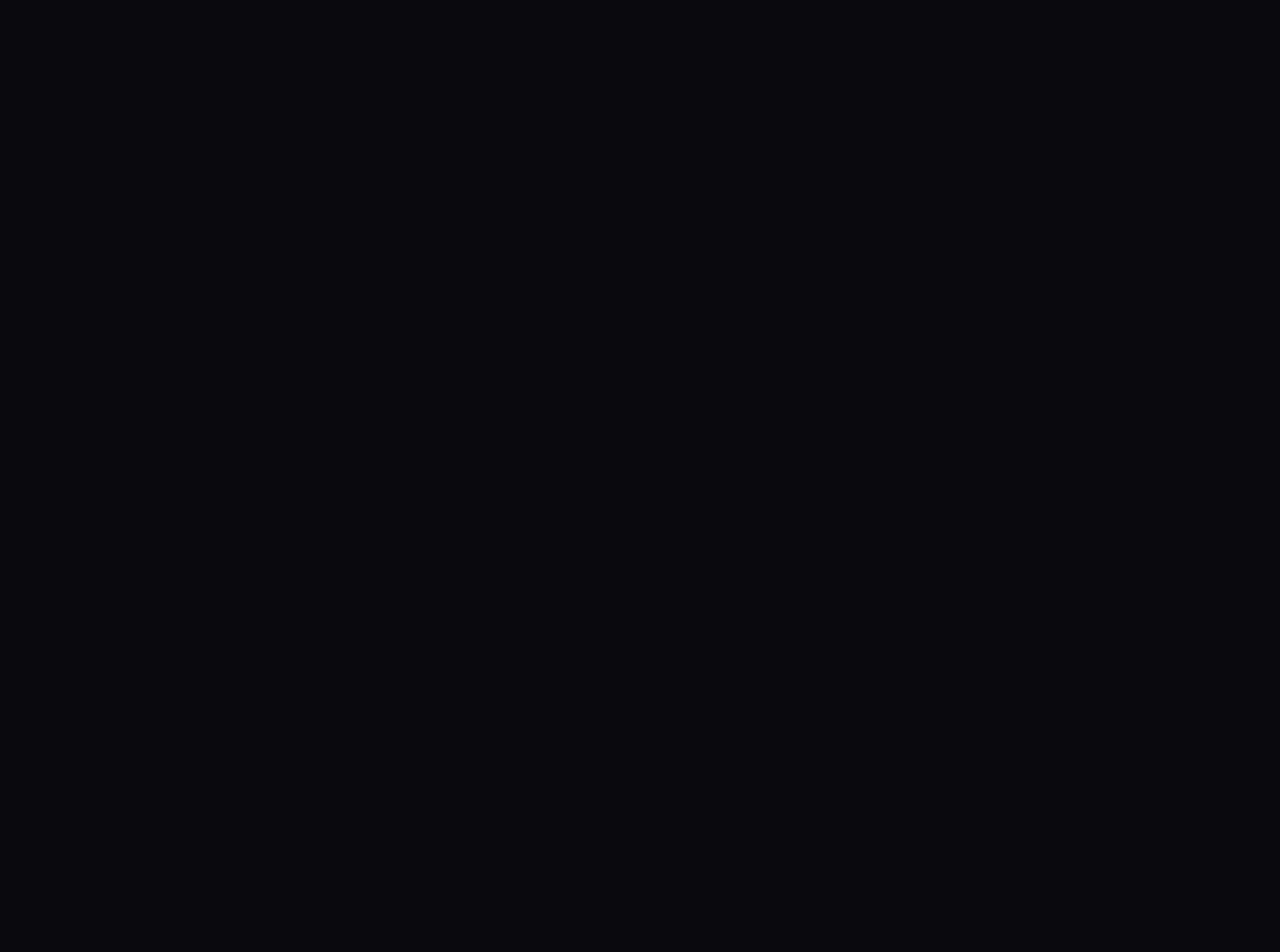
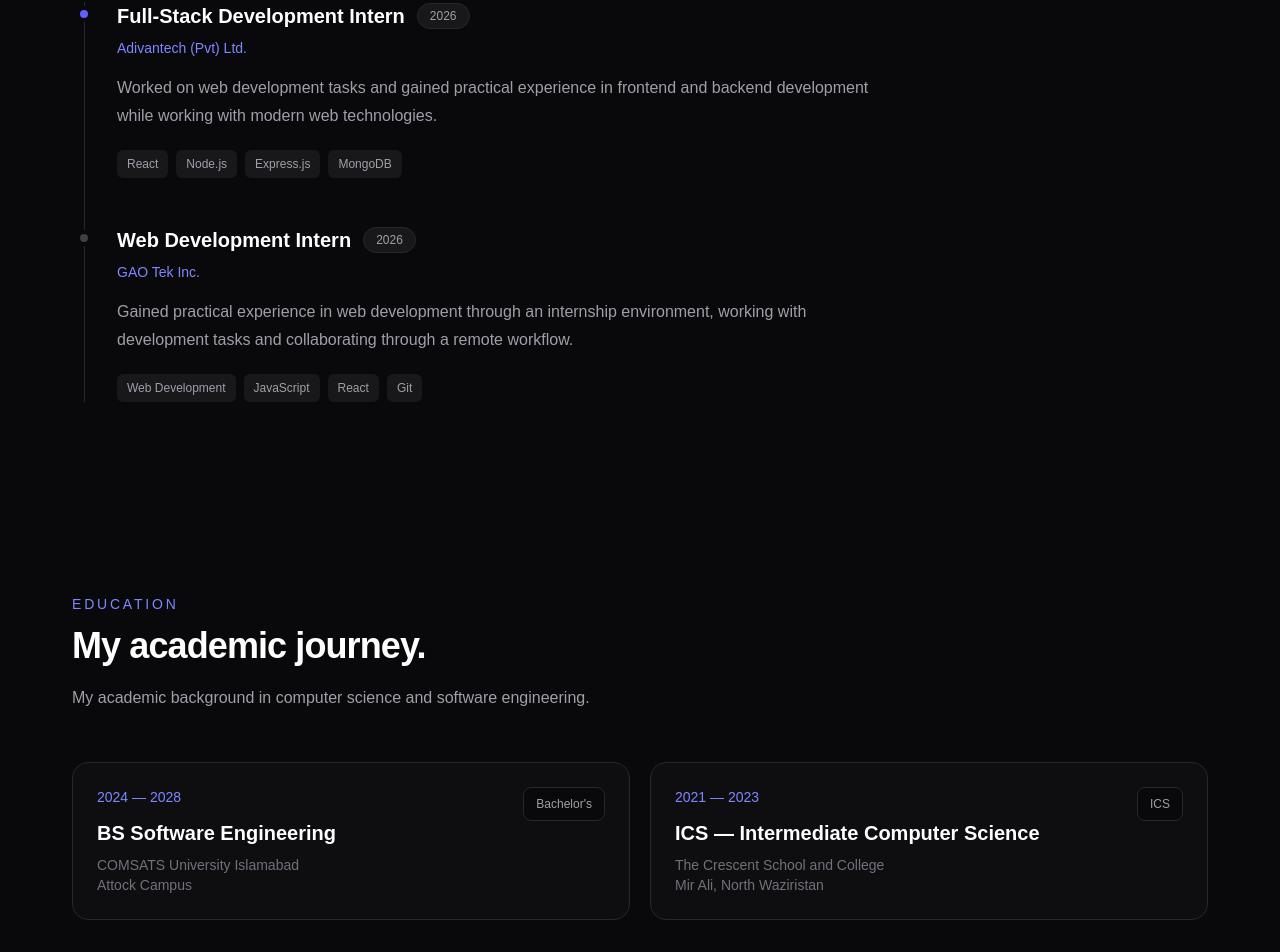
Before and after one commit to asifrahman-codes/my-portfolio, a React (Vite) app: page / in a window 1280 px wide. Shown: the part 2339-3291 px from the top of the page. Before the commit the page ends 2045 px from the top, so only its background shows below. Built offline with nearby package versions, Linux system fonts and the light colour scheme.

Commit message:
feat(portfolio): implement Experience timeline and Education academic background sections

```diff
--- a/src/App.jsx
+++ b/src/App.jsx
@@ -2,6 +2,8 @@ import Navbar from "./components/Navbar";
 import Hero from "./components/Hero";
 import About from "./components/About";
 import Skills from "./components/Skills";
+import Experience from "./components/Experience";
+import Education from "./components/Education";
 
 function App() {
   return (
@@ -12,6 +14,8 @@ function App() {
         <Hero />
         <About />
         <Skills />
+        <Experience />
+        <Education />
       </main>
     </div>
   );
--- a/src/components/Education.jsx
+++ b/src/components/Education.jsx
@@ -0,0 +1,89 @@
+function Education() {
+  return (
+    <section id="education" className="section">
+      <div className="container">
+
+        {/* Section Heading */}
+        <div className="mb-12 max-w-2xl">
+          <p className="mb-3 text-sm font-medium uppercase tracking-[0.2em] text-indigo-400">
+            Education
+          </p>
+
+          <h2 className="text-3xl font-bold tracking-tight text-white sm:text-4xl">
+            My academic journey.
+          </h2>
+
+          <p className="mt-4 leading-8 text-zinc-400">
+            My academic background in computer science and software
+            engineering.
+          </p>
+        </div>
+
+        {/* Education Cards */}
+        <div className="grid gap-5 md:grid-cols-2">
+
+          {/* Bachelor's */}
+          <div className="rounded-2xl border border-zinc-800 bg-zinc-900/40 p-6 transition duration-300 hover:-translate-y-1 hover:border-zinc-700">
+            <div className="flex items-start justify-between gap-4">
+
+              <div>
+                <p className="text-sm font-medium text-indigo-400">
+                  2024 — 2028
+                </p>
+
+                <h3 className="mt-3 text-xl font-semibold text-white">
+                  BS Software Engineering
+                </h3>
+
+                <p className="mt-2 text-sm text-zinc-500">
+                  COMSATS University Islamabad
+                </p>
+
+                <p className="text-sm text-zinc-500">
+                  Attock Campus
+                </p>
+              </div>
+
+              <span className="rounded-lg border border-zinc-800 bg-zinc-950 px-3 py-2 text-xs text-zinc-400">
+                Bachelor's
+              </span>
+
+            </div>
+          </div>
+
+          {/* ICS */}
+          <div className="rounded-2xl border border-zinc-800 bg-zinc-900/40 p-6 transition duration-300 hover:-translate-y-1 hover:border-zinc-700">
+            <div className="flex items-start justify-between gap-4">
+
+              <div>
+                <p className="text-sm font-medium text-indigo-400">
+                  2021 — 2023
+                </p>
+
+                <h3 className="mt-3 text-xl font-semibold text-white">
+                  ICS — Intermediate Computer Science
+                </h3>
+
+                <p className="mt-2 text-sm text-zinc-500">
+                  The Crescent School and College
+                </p>
+
+                <p className="text-sm text-zinc-500">
+                  Mir Ali, North Waziristan
+                </p>
+              </div>
+
+              <span className="rounded-lg border border-zinc-800 bg-zinc-950 px-3 py-2 text-xs text-zinc-400">
+                ICS
+              </span>
+
+            </div>
+          </div>
+
+        </div>
+      </div>
+    </section>
+  );
+}
+
+export default Education;
--- a/src/components/Experience.jsx
+++ b/src/components/Experience.jsx
@@ -0,0 +1,117 @@
+function Experience() {
+  return (
+    <section id="experience" className="section">
+      <div className="container">
+
+        {/* Section Heading */}
+        <div className="mb-12 max-w-2xl">
+          <p className="mb-3 text-sm font-medium uppercase tracking-[0.2em] text-indigo-400">
+            Experience
+          </p>
+
+          <h2 className="text-3xl font-bold tracking-tight text-white sm:text-4xl">
+            Where I've gained practical experience.
+          </h2>
+
+          <p className="mt-4 leading-8 text-zinc-400">
+            My experience includes working on web development projects
+            and gaining practical exposure through internships.
+          </p>
+        </div>
+
+        {/* Timeline */}
+        <div className="relative ml-3 border-l border-zinc-800 pl-8">
+
+          {/* Experience Item 1 */}
+          <div className="relative pb-12">
+
+            {/* Timeline Dot */}
+            <span className="absolute -left-[41px] top-1 h-4 w-4 rounded-full border-4 border-zinc-950 bg-indigo-500" />
+
+            <div className="mb-2 flex flex-wrap items-center gap-3">
+              <h3 className="text-xl font-semibold text-white">
+                Full-Stack Development Intern
+              </h3>
+
+              <span className="rounded-full border border-zinc-800 bg-zinc-900 px-3 py-1 text-xs text-zinc-400">
+                2026
+              </span>
+            </div>
+
+            <p className="text-sm font-medium text-indigo-400">
+              Adivantech (Pvt) Ltd.
+            </p>
+
+            <p className="mt-4 max-w-3xl leading-7 text-zinc-400">
+              Worked on web development tasks and gained practical
+              experience in frontend and backend development while
+              working with modern web technologies.
+            </p>
+
+            <div className="mt-5 flex flex-wrap gap-2">
+              {[
+                "React",
+                "Node.js",
+                "Express.js",
+                "MongoDB",
+              ].map((technology) => (
+                <span
+                  key={technology}
+                  className="rounded-md bg-zinc-900 px-2.5 py-1.5 text-xs text-zinc-400"
+                >
+                  {technology}
+                </span>
+              ))}
+            </div>
+          </div>
+
+          {/* Experience Item 2 */}
+          <div className="relative">
+
+            {/* Timeline Dot */}
+            <span className="absolute -left-[41px] top-1 h-4 w-4 rounded-full border-4 border-zinc-950 bg-zinc-700" />
+
+            <div className="mb-2 flex flex-wrap items-center gap-3">
+              <h3 className="text-xl font-semibold text-white">
+                Web Development Intern
+              </h3>
+
+              <span className="rounded-full border border-zinc-800 bg-zinc-900 px-3 py-1 text-xs text-zinc-400">
+                2026
+              </span>
+            </div>
+
+            <p className="text-sm font-medium text-indigo-400">
+              GAO Tek Inc.
+            </p>
+
+            <p className="mt-4 max-w-3xl leading-7 text-zinc-400">
+              Gained practical experience in web development through
+              an internship environment, working with development
+              tasks and collaborating through a remote workflow.
+            </p>
+
+            <div className="mt-5 flex flex-wrap gap-2">
+              {[
+                "Web Development",
+                "JavaScript",
+                "React",
+                "Git",
+              ].map((technology) => (
+                <span
+                  key={technology}
+                  className="rounded-md bg-zinc-900 px-2.5 py-1.5 text-xs text-zinc-400"
+                >
+                  {technology}
+                </span>
+              ))}
+            </div>
+          </div>
+
+        </div>
+      </div>
+    </section>
+  );
+}
+
+export default Experience;
```
